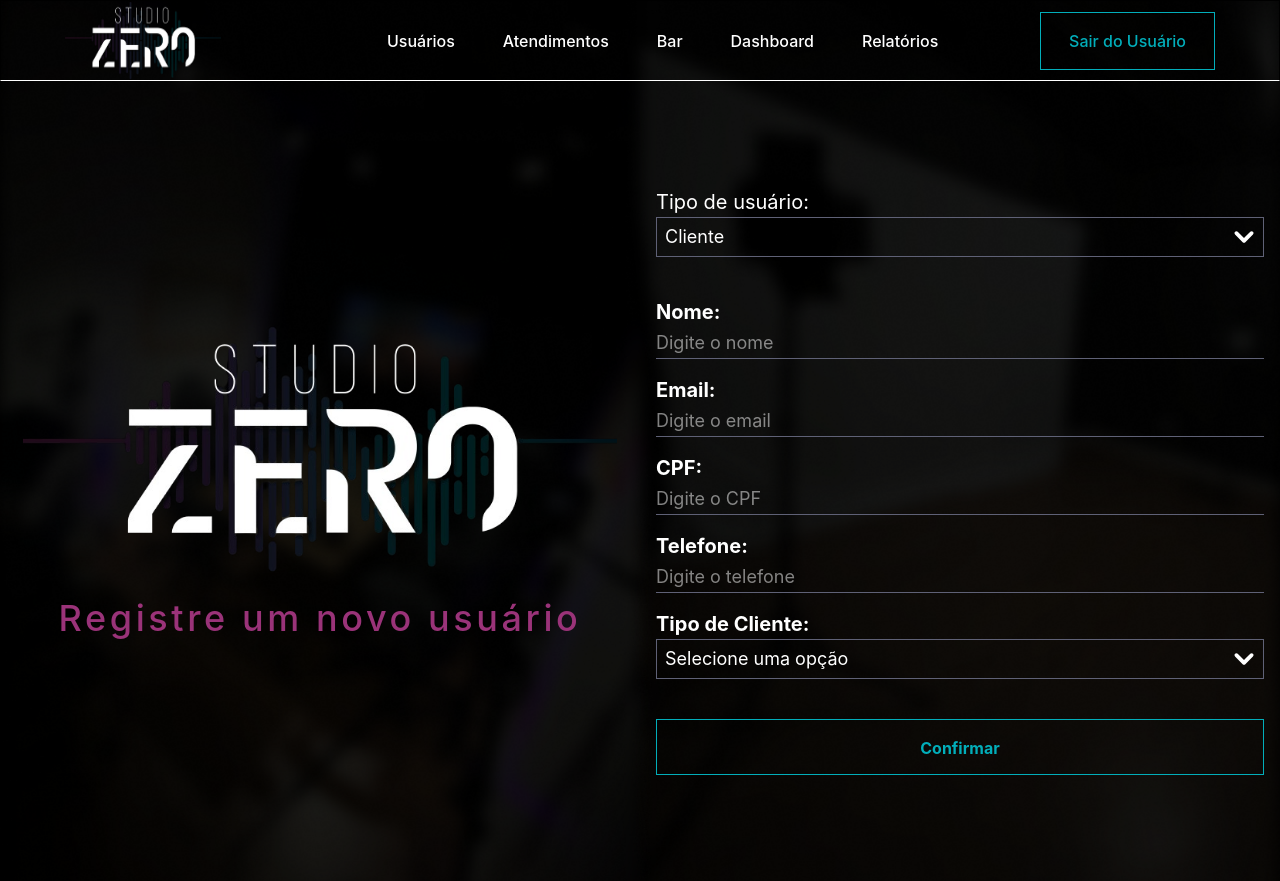
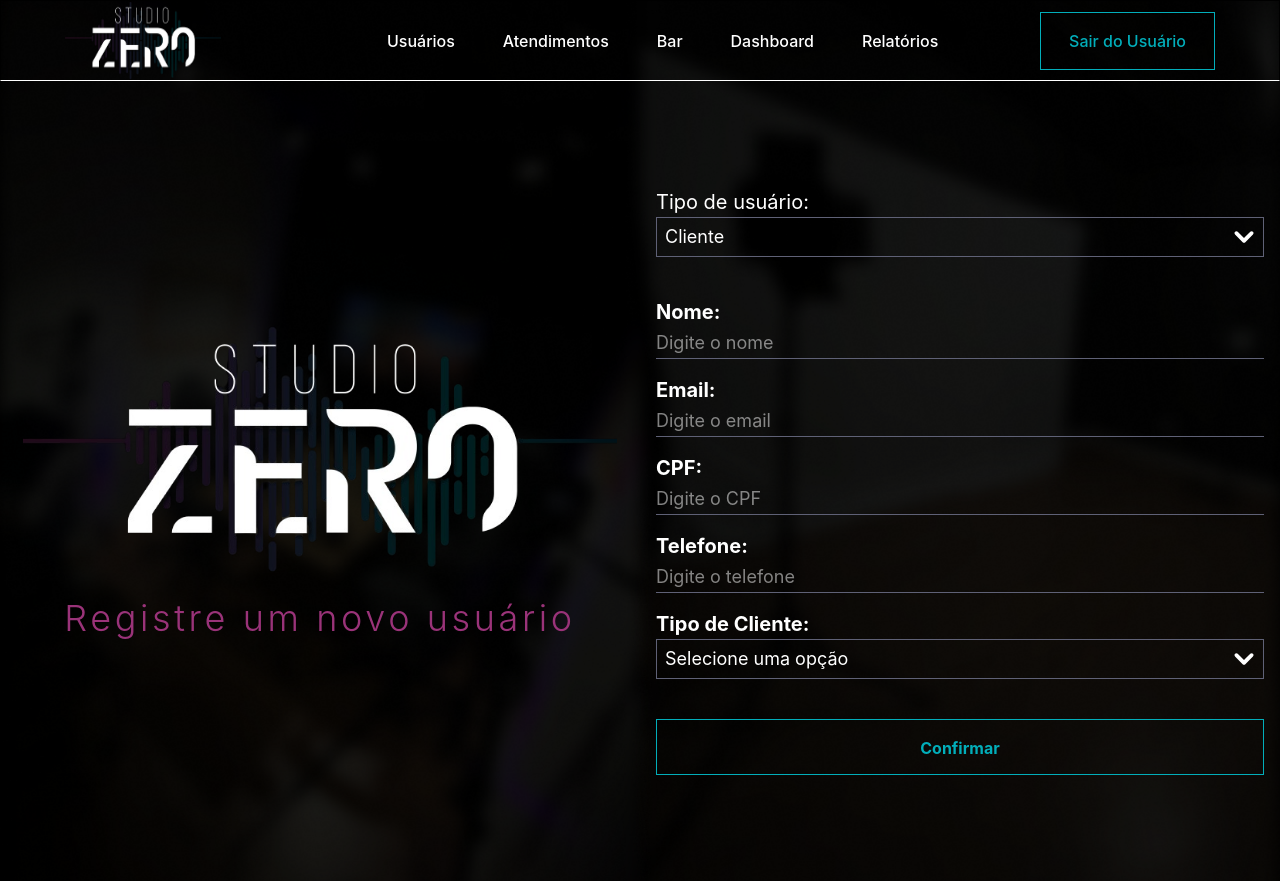
Before and after one commit to Promise-Solutions/Frontend, a React (Vite) app: page /register in a window 1280 px wide. Built offline with nearby package versions, Linux system fonts and the light colour scheme; data requests are answered from the project's data file; sample sign-in values are in the browser's storage.

Commit message:
mudança na fonte do titulo registro

```diff
--- a/src/pages/Register/Register.jsx
+++ b/src/pages/Register/Register.jsx
@@ -48,7 +48,7 @@
     <main className="flex items-center justify-center min-h-screen w-full">
       <section className="flex flex-col items-center justify-start gap-6 w-full px-4 py-8">
         <img src={logo} alt="logo-studio-zero-header" className="h-[250px]" />
-        <h1 className="font-medium text-4xl tracking-widest text-[#9A3379] text-center">
+        <h1 className="font-light text-4xl tracking-widest text-[#9A3379] text-center">
           Registre um novo usuário
         </h1>
       </section>
```
